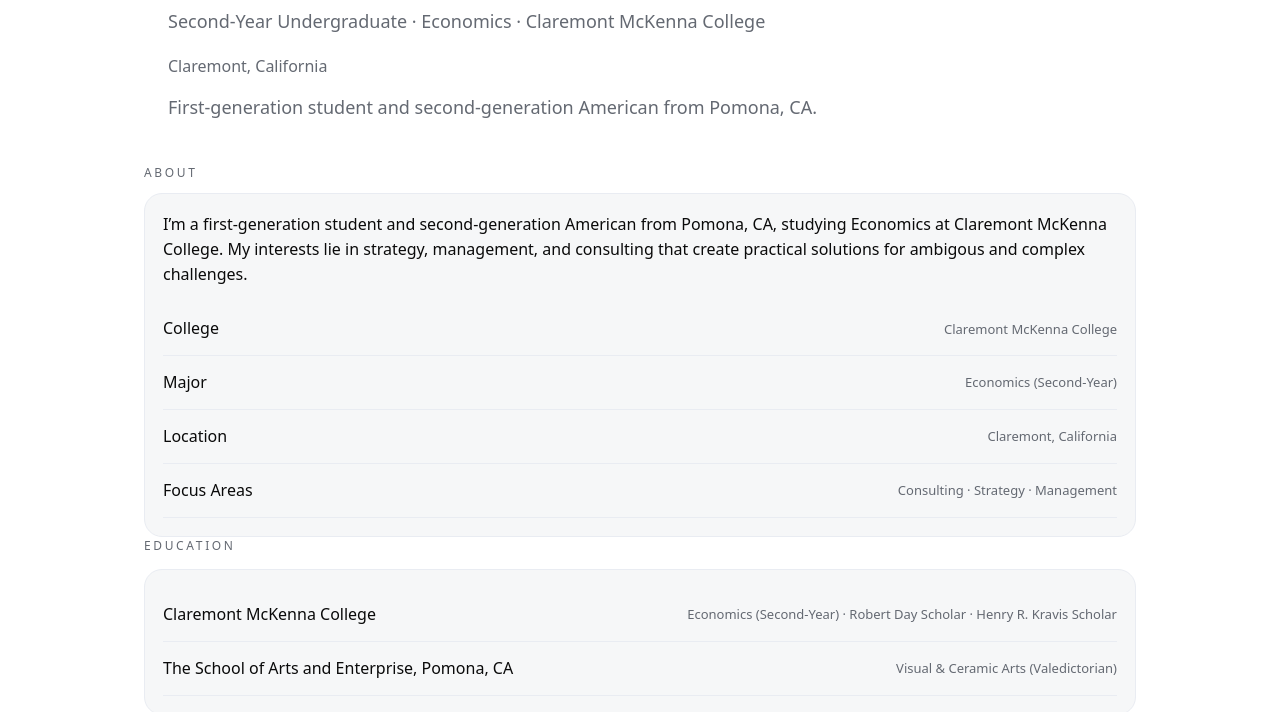
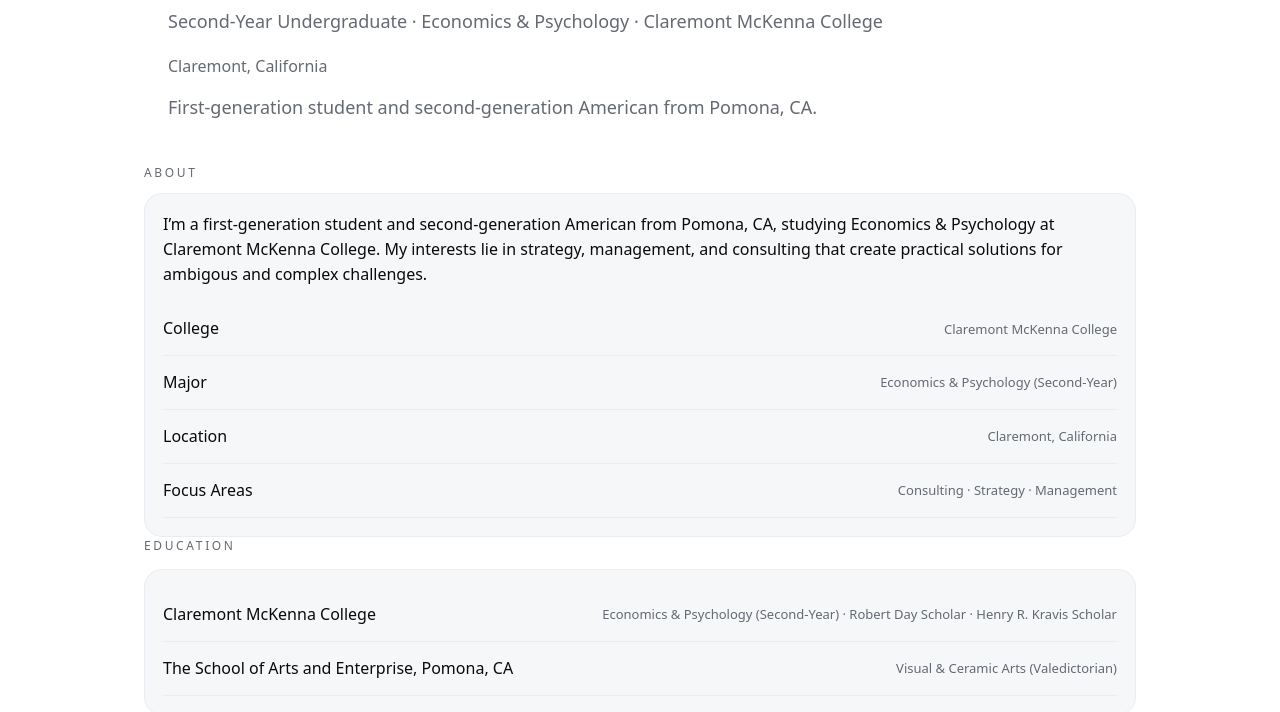
Before and after one commit to rgama28/rgama28.github.io, a plain HTML site: page index.html in a window 1280 px wide. Shown: the part 227-939 px from the top of the page. Drawn offline with Linux system fonts and the light colour scheme.

Commit message:
Update index.html

```diff
--- a/index.html
+++ b/index.html
@@ -4,12 +4,12 @@
   <meta charset="utf-8" />
   <meta name="viewport" content="width=device-width, initial-scale=1" />
   <title>Robert Gama</title>
-  <meta name="description" content="Second-Year Undergraduate Student at Claremont McKenna College · Economics · Claremont, California" />
+  <meta name="description" content="Second-Year Undergraduate Student at Claremont McKenna College · Economics & Pyschology · Claremont, California" />
   <link rel="canonical" href="https://robertgama.com" />
 
   <!-- Social (minimal + clean) -->
   <meta property="og:title" content="Robert Gama" />
-  <meta property="og:description" content="Second-Year Undergraduate at CMC · Economics · Based in Claremont, CA." />
+  <meta property="og:description" content="Second-Year Undergraduate at CMC · Economics & Psychology· Based in Claremont, CA." />
   <meta property="og:type" content="website" />
   <meta property="og:url" content="https://robertgama.com" />
   <meta name="theme-color" content="#ffffff" media="(prefers-color-scheme: light)">
@@ -80,7 +80,7 @@
   <main id="main" class="container animate">
     <section class="hero reveal section-target" id="home">
       <h1>Robert Gama</h1>
-      <p class="sub">Second-Year Undergraduate · Economics<span class="dot">·</span>Claremont McKenna College</p>
+      <p class="sub">Second-Year Undergraduate · Economics & Psychology<span class="dot">·</span>Claremont McKenna College</p>
       <div class="meta"><span>Claremont, California</span></div>
       <p class="sub" style="margin-top:16px">First-generation student and second-generation American from Pomona, CA.</p>
     </section>
@@ -89,11 +89,11 @@
       <div class="kicker" id="about-heading">About</div>
       <div class="card" style="margin-top:10px">
         <p style="margin-top:0">
-          I’m a first-generation student and second-generation American from Pomona, CA, studying Economics at Claremont McKenna College. My interests lie in strategy, management, and consulting that create practical solutions for ambigous and complex challenges.
+          I’m a first-generation student and second-generation American from Pomona, CA, studying Economics & Psychology at Claremont McKenna College. My interests lie in strategy, management, and consulting that create practical solutions for ambigous and complex challenges.
         </p>
         <ul class="list" style="margin-top:6px">
           <li><span>College</span><span class="small">Claremont McKenna College</span></li>
-          <li><span>Major</span><span class="small">Economics (Second-Year)</span></li>
+          <li><span>Major</span><span class="small">Economics & Psychology (Second-Year)</span></li>
           <li><span>Location</span><span class="small">Claremont, California</span></li>
           <li><span>Focus Areas</span><span class="small">Consulting · Strategy · Management</span></li>
         </ul>
@@ -107,7 +107,7 @@
         <ul class="list">
           <li>
             <span>Claremont McKenna College</span>
-            <span class="small">Economics (Second-Year) · Robert Day Scholar · Henry R. Kravis Scholar</span>
+            <span class="small">Economics & Psychology (Second-Year) · Robert Day Scholar · Henry R. Kravis Scholar</span>
           </li>
           <li>
             <span>The School of Arts and Enterprise, Pomona, CA</span>
```
